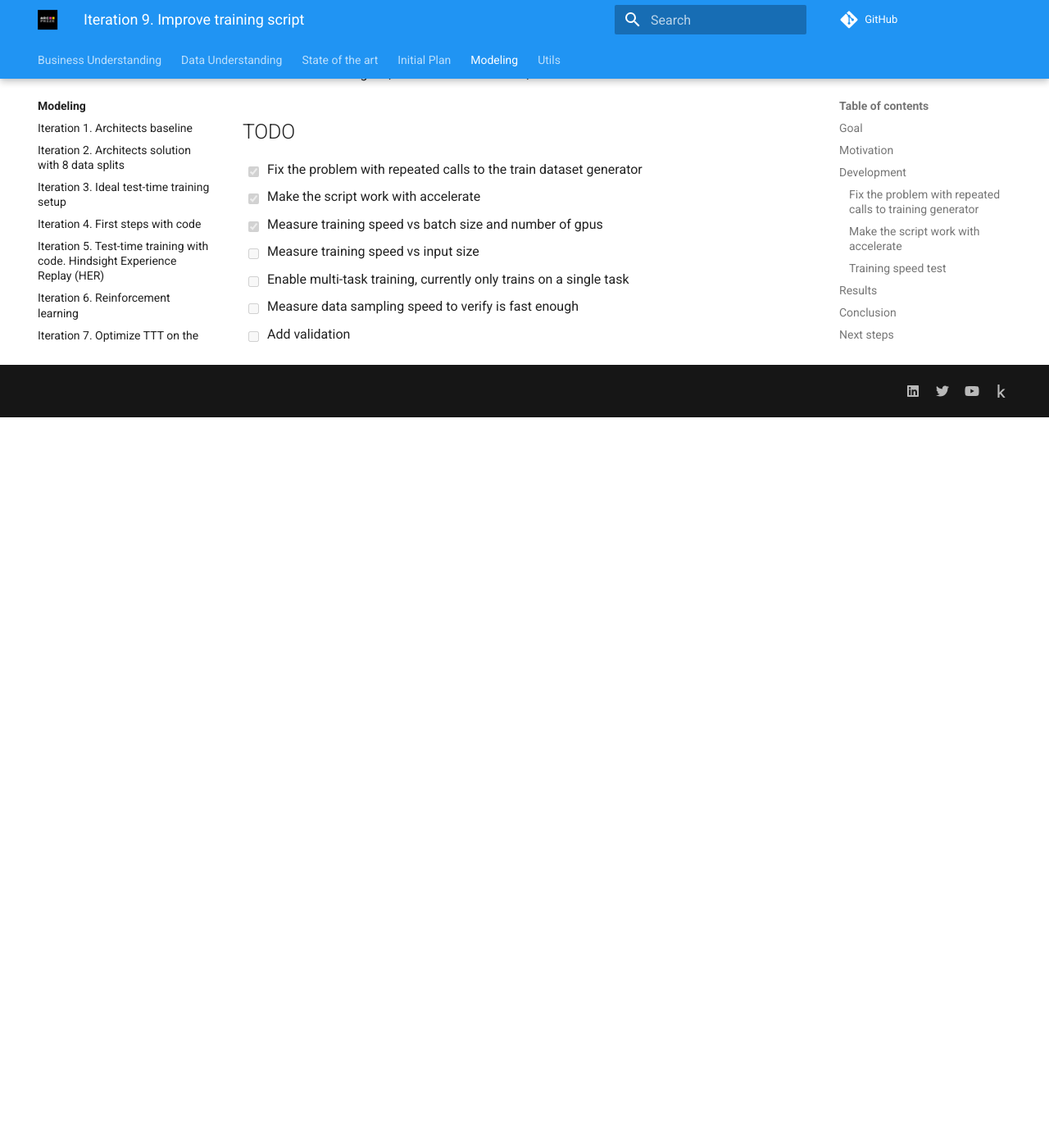
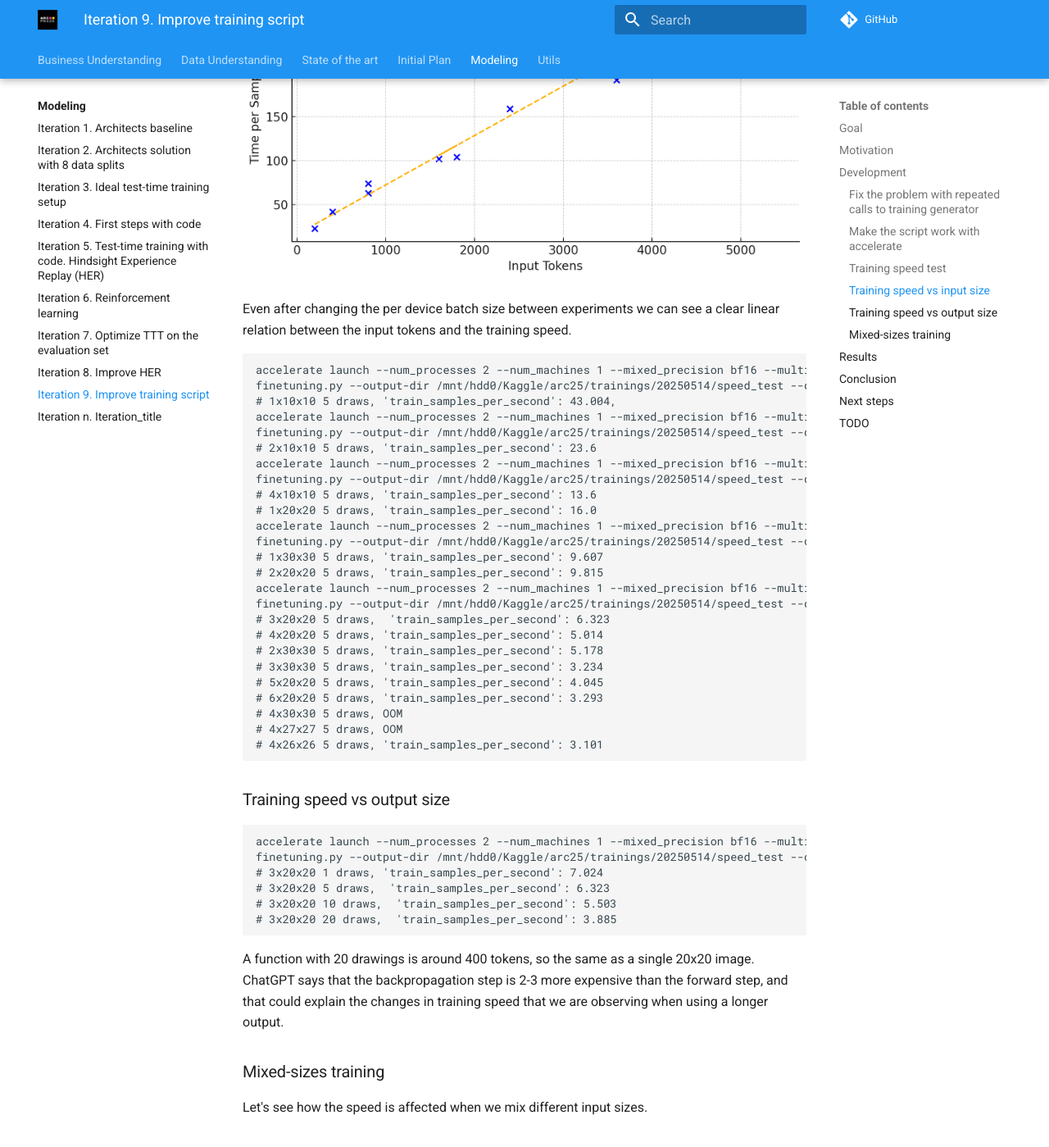
Before and after one commit to ironbar/arc25, an MkDocs documentation site: the page built from docs/modeling/Iteration_09_improve_training_script.md, in a window 1280 px wide and 1400 px high, scrolled down 2230 px. Shown: the whole window at 82% size. Built offline with MkDocs 1.6.1 and Material for MkDocs 9.7.7, drawn with Linux system fonts in a browser that asks for light colours; comment, search, counter and statistics services are not loaded; before the commit the page ends 2739 px from its top, so only the background shows below that; some of the changed text lies outside the part shown.

Commit message:
feat: add training speed analysis and mixed-size training section with accompanying image

````diff
--- a/docs/modeling/Iteration_09_improve_training_script.md
+++ b/docs/modeling/Iteration_09_improve_training_script.md
@@ -75,6 +75,60 @@ python finetuning.py --output-dir /mnt/hdd0/Kaggle/arc25/trainings/20250514/debu
 # {'train_runtime': 180.7981, 'train_samples_per_second': 8.85, 'train_steps_per_second': 0.553, 'train_loss': 0.29323326468467714, 'epoch': 1.0}
 ```
 
+### Training speed vs input size
+
+![training speed](res/1747310963772_image.png)
+
+Even after changing the per device batch size between experiments we can see a clear linear relation
+between the input tokens and the training speed.
+
+```bash
+accelerate launch --num_processes 2 --num_machines 1 --mixed_precision bf16 --multi_gpu \
+finetuning.py --output-dir /mnt/hdd0/Kaggle/arc25/trainings/20250514/speed_test --device-map None --random-seed 5 --max-steps 100 --n-gpus 2 --per-device-train-batch-size 8 --batch-size 16 --max-seq-len 512 --no-log-to-wandb --no-resume-from-checkpoint --save-steps 100
+# 1x10x10 5 draws, 'train_samples_per_second': 43.004,
+accelerate launch --num_processes 2 --num_machines 1 --mixed_precision bf16 --multi_gpu \
+finetuning.py --output-dir /mnt/hdd0/Kaggle/arc25/trainings/20250514/speed_test --device-map None --random-seed 5 --max-steps 50 --n-gpus 2 --per-device-train-batch-size 4 --batch-size 16 --max-seq-len 1024 --no-log-to-wandb --no-resume-from-checkpoint --save-steps 100
+# 2x10x10 5 draws, 'train_samples_per_second': 23.6
+accelerate launch --num_processes 2 --num_machines 1 --mixed_precision bf16 --multi_gpu \
+finetuning.py --output-dir /mnt/hdd0/Kaggle/arc25/trainings/20250514/speed_test --device-map None --random-seed 5 --max-steps 50 --n-gpus 2 --per-device-train-batch-size 2 --batch-size 16 --max-seq-len 2048 --no-log-to-wandb --no-resume-from-checkpoint --save-steps 100
+# 4x10x10 5 draws, 'train_samples_per_second': 13.6
+# 1x20x20 5 draws, 'train_samples_per_second': 16.0
+accelerate launch --num_processes 2 --num_machines 1 --mixed_precision bf16 --multi_gpu \
+finetuning.py --output-dir /mnt/hdd0/Kaggle/arc25/trainings/20250514/speed_test --device-map None --random-seed 5 --max-steps 25 --n-gpus 2 --per-device-train-batch-size 2 --batch-size 16 --max-seq-len 4096 --no-log-to-wandb --no-resume-from-checkpoint --save-steps 100
+# 1x30x30 5 draws, 'train_samples_per_second': 9.607
+# 2x20x20 5 draws, 'train_samples_per_second': 9.815
+accelerate launch --num_processes 2 --num_machines 1 --mixed_precision bf16 --multi_gpu \
+finetuning.py --output-dir /mnt/hdd0/Kaggle/arc25/trainings/20250514/speed_test --device-map None --random-seed 5 --max-steps 20 --n-gpus 2 --per-device-train-batch-size 1 --batch-size 16 --max-seq-len 8192 --no-log-to-wandb --no-resume-from-checkpoint --save-steps 100
+# 3x20x20 5 draws,  'train_samples_per_second': 6.323
+# 4x20x20 5 draws, 'train_samples_per_second': 5.014
+# 2x30x30 5 draws, 'train_samples_per_second': 5.178
+# 3x30x30 5 draws, 'train_samples_per_second': 3.234
+# 5x20x20 5 draws, 'train_samples_per_second': 4.045
+# 6x20x20 5 draws, 'train_samples_per_second': 3.293
+# 4x30x30 5 draws, OOM
+# 4x27x27 5 draws, OOM
+# 4x26x26 5 draws, 'train_samples_per_second': 3.101
+```
+
+### Training speed vs output size
+
+```bash
+accelerate launch --num_processes 2 --num_machines 1 --mixed_precision bf16 --multi_gpu \
+finetuning.py --output-dir /mnt/hdd0/Kaggle/arc25/trainings/20250514/speed_test --device-map None --random-seed 5 --max-steps 20 --n-gpus 2 --per-device-train-batch-size 1 --batch-size 16 --max-seq-len 8192 --no-log-to-wandb --no-resume-from-checkpoint --save-steps 100
+# 3x20x20 1 draws, 'train_samples_per_second': 7.024
+# 3x20x20 5 draws,  'train_samples_per_second': 6.323
+# 3x20x20 10 draws,  'train_samples_per_second': 5.503
+# 3x20x20 20 draws,  'train_samples_per_second': 3.885
+```
+
+A function with 20 drawings is around 400 tokens, so the same as a single 20x20 image. ChatGPT says
+that the backpropagation step is 2-3 more expensive than the forward step, and that could explain the
+changes in training speed that we are observing when using a longer output.
+
+### Mixed-sizes training
+
+Let's see how the speed is affected when we mix different input sizes.
+
 ## Results
 
 ## Conclusion
````
Also changed, not shown: docs/modeling/res/1747310963772_image.png (added).
